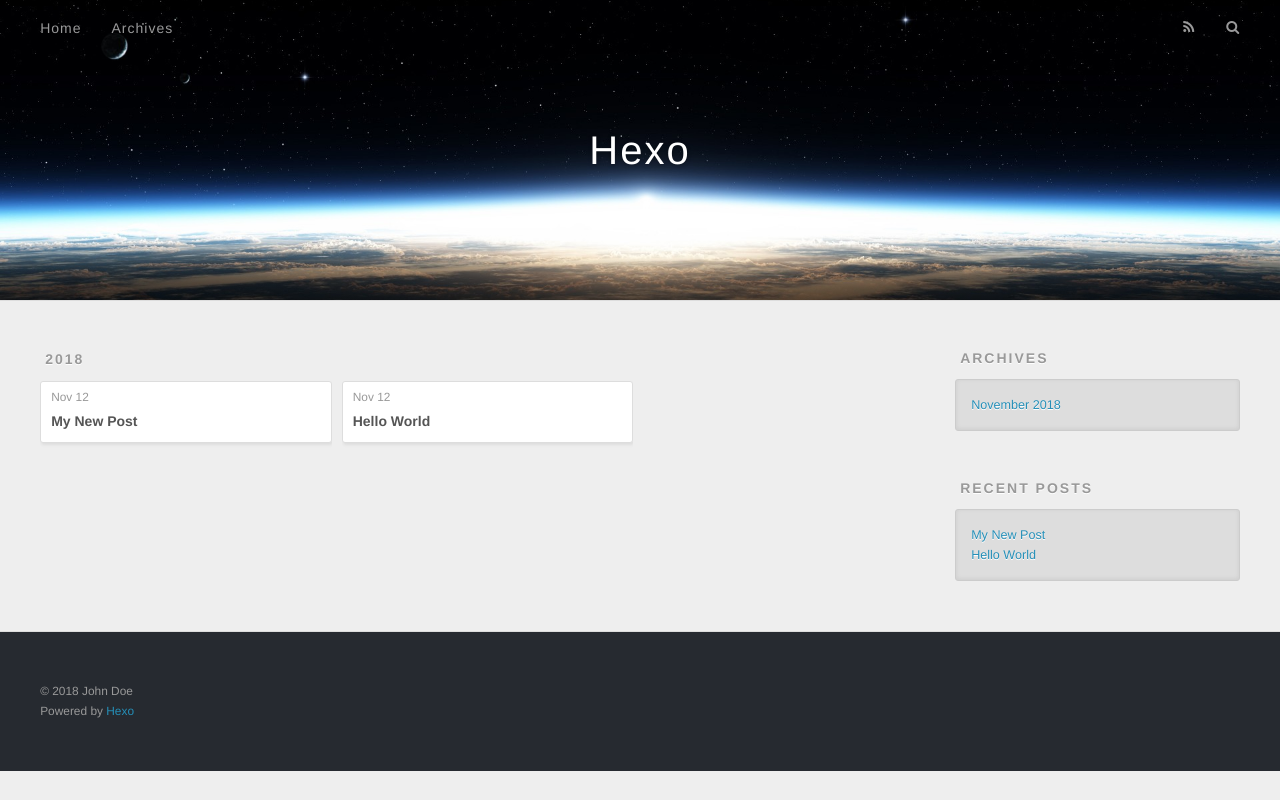
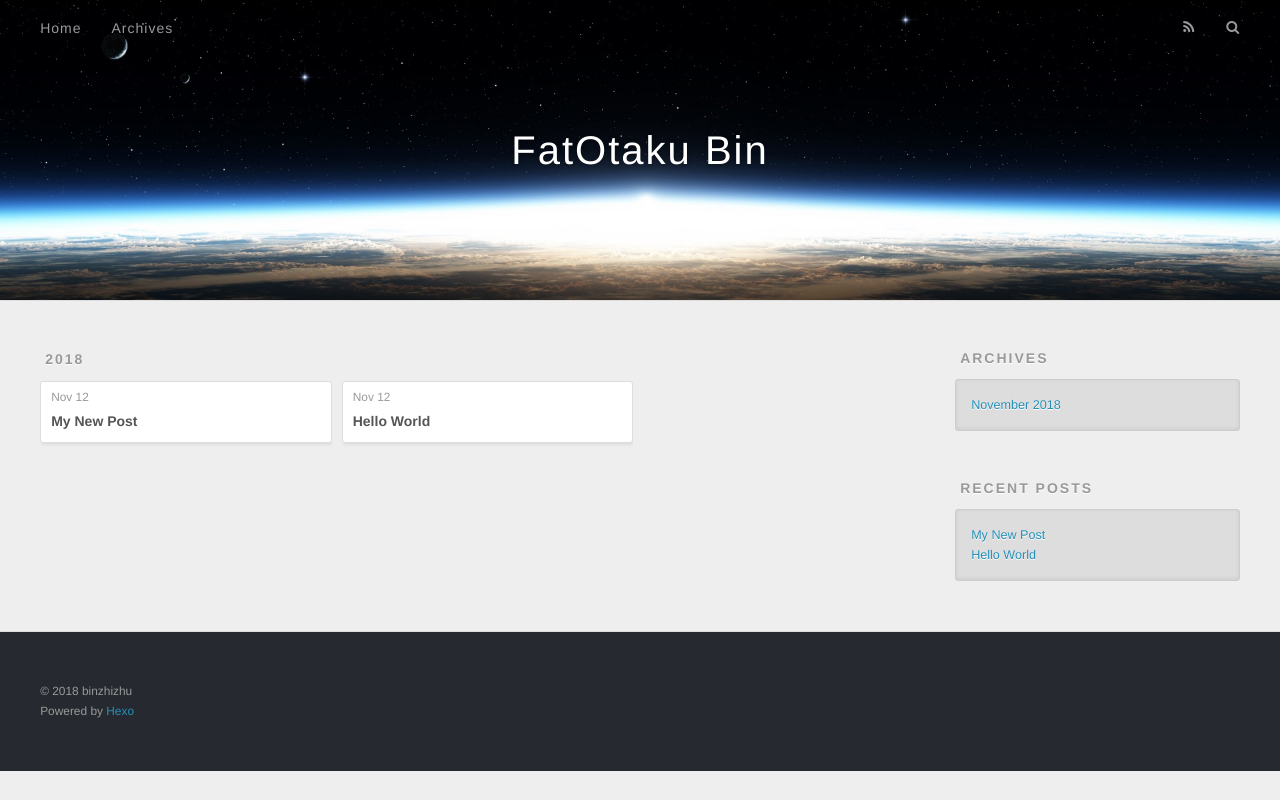
Before and after one commit to BinZhiZhu/binzhizhu.github.io, a plain HTML site: page archives/2018/11/index.html in a window 1280 px wide. Drawn offline with nearby package versions, Linux system fonts and the light colour scheme.

Commit message:
Site updated: 2018-11-13 13:20:18

```diff
--- a/archives/2018/11/index.html
+++ b/archives/2018/11/index.html
@@ -3,17 +3,17 @@
 <head><meta name="generator" content="Hexo 3.8.0">
   <meta charset="utf-8">
 
-  <title>Archives: 2018/11 | Hexo</title>
+  <title>Archives: 2018/11 | FatOtaku Bin</title>
   <meta name="viewport" content="width=device-width, initial-scale=1, maximum-scale=1">
   <meta property="og:type" content="website">
-<meta property="og:title" content="Hexo">
+<meta property="og:title" content="FatOtaku Bin">
 <meta property="og:url" content="http://yoursite.com/archives/2018/11/index.html">
-<meta property="og:site_name" content="Hexo">
+<meta property="og:site_name" content="FatOtaku Bin">
 <meta property="og:locale" content="default">
 <meta name="twitter:card" content="summary">
-<meta name="twitter:title" content="Hexo">
+<meta name="twitter:title" content="FatOtaku Bin">
 
-    <link rel="alternate" href="/atom.xml" title="Hexo" type="application/atom+xml">
+    <link rel="alternate" href="/atom.xml" title="FatOtaku Bin" type="application/atom+xml">
 
 
     <link rel="icon" href="/favicon.png">
@@ -34,7 +34,7 @@
   <div id="header-outer" class="outer">
     <div id="header-title" class="inner">
       <h1 id="logo-wrap">
-        <a href="/" id="logo">Hexo</a>
+        <a href="/" id="logo">FatOtaku Bin</a>
       </h1>
 
     </div>
@@ -161,7 +161,7 @@
 
   <div class="outer">
     <div id="footer-info" class="inner">
-      &copy; 2018 John Doe<br>
+      &copy; 2018 binzhizhu<br>
       Powered by <a href="http://hexo.io/" target="_blank">Hexo</a>
     </div>
   </div>
```
Also changed, not shown: 2018/11/12/My-New-Post/index.html (+5 -5 lines), 2018/11/12/hello-world/index.html (+5 -5 lines), archives/2018/index.html (+7 -7 lines), archives/index.html (+7 -7 lines), index.html (+7 -7 lines).
